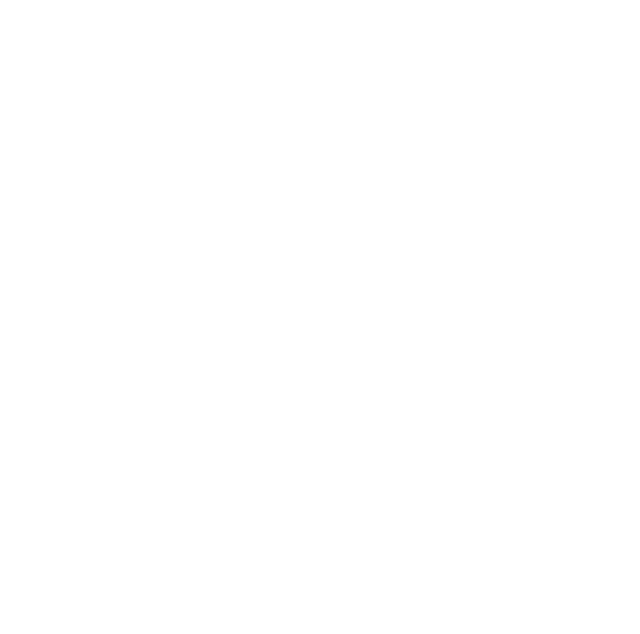
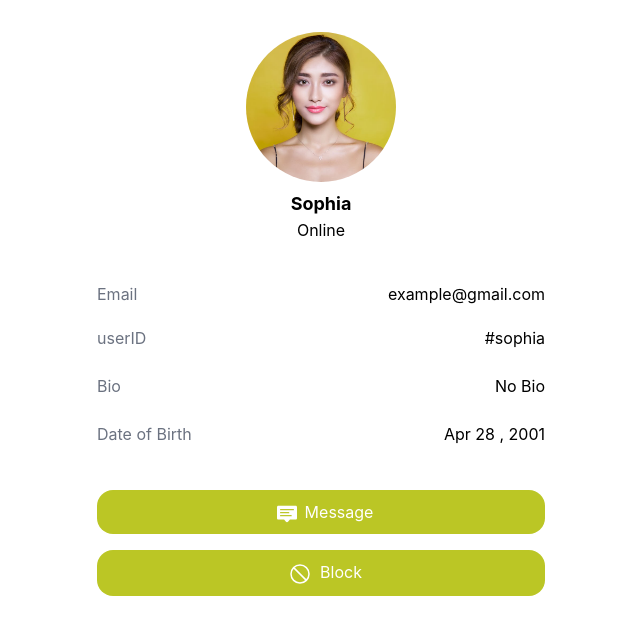
Before and after one commit to Shayan-Mst/ChatApp, a React (Vite) app in the folder my-react-app/: page /profile in a window 1280 px wide. Before the commit this address had no page. Shown: the top 634 px of the page, without its empty margins (319-959 px from the left). Built offline with nearby package versions, Linux system fonts and the light colour scheme.

Commit message:
user profile done

```diff
--- a/my-react-app/src/App.jsx
+++ b/my-react-app/src/App.jsx
@@ -10,6 +10,7 @@ import { ChatContext } from './context'
 import Chat from './components/Chat'
 import Profile from './components/Profile'
 import Setting from './components/Setting'
+import UserProfile from './components/UserProfile'
 
 function App() {
 
@@ -22,13 +23,13 @@ function App() {
 <ChatContext.Provider value={{loading,setLoading,sidebar,setSidebar}}>
     <div className='App'>
 
-
 <Routes>
   <Route path='/' element={<Intro/>}/>
   <Route path='/sign' element={<Sign/>}/>
   <Route path='/register' element={<Register/>}/>
   <Route path='/home' element={<Home/>}/>
   <Route path='/chat' element={<Chat/>}/>
+  <Route path='/profile' element={<UserProfile/>}/>
 
   <Route path='/setting' element={<Setting/>}/>
   <Route path='/setting/profile' element={<Profile/>}/>
--- a/my-react-app/src/components/UserProfile.jsx
+++ b/my-react-app/src/components/UserProfile.jsx
@@ -1,8 +1,90 @@
 import React from 'react'
+import sophi from './../assets/sophi.jpg'
+import { useNavigate } from 'react-router-dom'
+
 
 const UserProfile = () => {
+
+    const navigate = useNavigate()
+
+    function goEdit(){
+        navigate('/profile/edit')
+    }
   return (
-    <div>UserProfile</div>
+    <div className='relative md:px-16 h-full '>
+
+
+    <section className='relative'>
+
+
+        <img style={{width:"150px",height:"150px"}} className='rounded-full object-cover mx-auto' src={sophi} alt='userProfile'/>
+    </section>
+
+<section className='text-center my-2 '>
+    <p className='text-lg font-bold'>Sophia</p>
+    <span>Online</span>
+</section>
+
+<section className='my-8'>
+    <div className='max-w-md mx-auto py-2'>
+
+        <span className='text-gray-500'>Email</span>
+
+        <span className='float-right'>example@gmail.com</span>
+        </div>
+
+        <div className='max-w-md mx-auto py-3'>
+
+        <span className='text-gray-500'>userID</span>
+
+        <span className='float-right'>#sophia</span>
+        </div>
+
+
+        <div className='max-w-md mx-auto py-3'>
+
+<span className='text-gray-500'>Bio</span>
+
+<span className='float-right'>No Bio</span>
+</div>
+
+
+<div className='max-w-md mx-auto py-3'>
+
+<span className='text-gray-500'>Date of Birth</span>
+
+<span className='float-right'>Apr 28 , 2001</span>
+</div>
+
+</section>
+
+<section className='my-8 text-center'>
+
+
+<div className='my-4'>
+    <button onClick={goEdit} className='btn-one max-w-md '>
+
+
+    <svg className='inline mx-2' width="20" height="20"  fill="#fff"  version="1.1" id="Layer_1" xmlns="http://www.w3.org/2000/svg" xmlnsXlink="http://www.w3.org/1999/xlink" viewBox="0 0 458 458" xmlSpace="preserve" stroke="#fff"><g id="SVGRepo_bgCarrier" strokeWidth="0"></g><g id="SVGRepo_tracerCarrier" stroke-linecap="round" stroke-linejoin="round"></g><g id="SVGRepo_iconCarrier"> <g> <g> <path d="M428,41.534H30c-16.569,0-30,13.431-30,30v252c0,16.568,13.432,30,30,30h132.1l43.942,52.243 c5.7,6.777,14.103,10.69,22.959,10.69c8.856,0,17.258-3.912,22.959-10.69l43.942-52.243H428c16.568,0,30-13.432,30-30v-252 C458,54.965,444.568,41.534,428,41.534z M323.916,281.534H82.854c-8.284,0-15-6.716-15-15s6.716-15,15-15h241.062 c8.284,0,15,6.716,15,15S332.2,281.534,323.916,281.534z M67.854,198.755c0-8.284,6.716-15,15-15h185.103c8.284,0,15,6.716,15,15 s-6.716,15-15,15H82.854C74.57,213.755,67.854,207.039,67.854,198.755z M375.146,145.974H82.854c-8.284,0-15-6.716-15-15 s6.716-15,15-15h292.291c8.284,0,15,6.716,15,15C390.146,139.258,383.43,145.974,375.146,145.974z"></path> </g> </g> </g></svg>
+        Message
+
+        </button>
+    </div>
+
+<div>
+    <button className='btn-one max-w-md '>
+
+
+
+    <svg width="24" height="24" className='inline mx-2' viewBox="0 0 24 24" fill="none" xmlns="http://www.w3.org/2000/svg"><g id="SVGRepo_bgCarrier" stroke-width="0"></g><g id="SVGRepo_tracerCarrier" stroke-linecap="round" stroke-linejoin="round"></g><g id="SVGRepo_iconCarrier"> <path d="M5.63605 5.63603L18.364 18.364M21 12C21 16.9706 16.9706 21 12 21C7.02944 21 3 16.9706 3 12C3 7.02944 7.02944 3 12 3C16.9706 3 21 7.02944 21 12Z" stroke="#fff" stroke-width="1.5" stroke-linecap="round" stroke-linejoin="round"></path> </g></svg>
+        Block
+
+        </button>
+    </div>
+
+</section>
+
+    </div>
   )
 }
 
```
